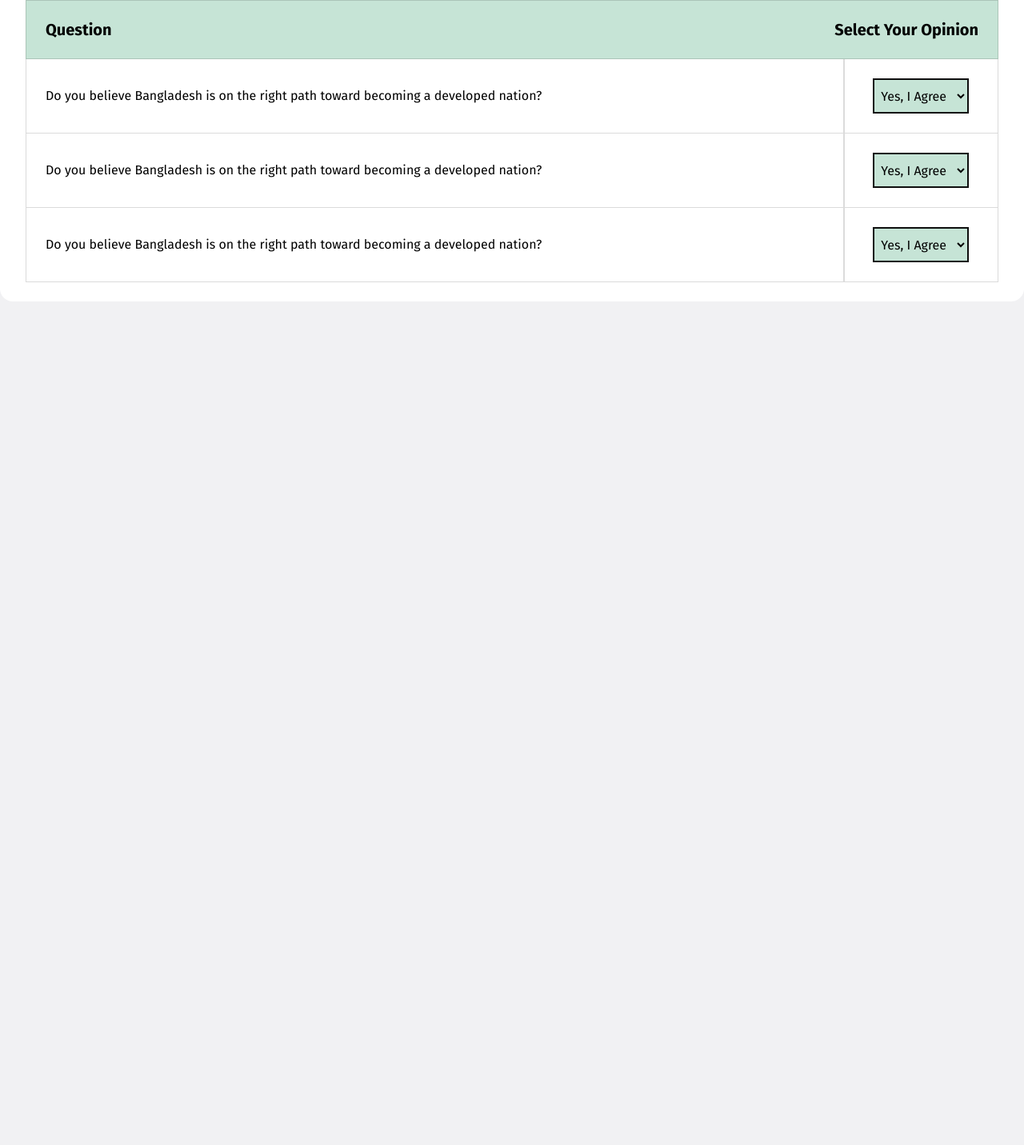
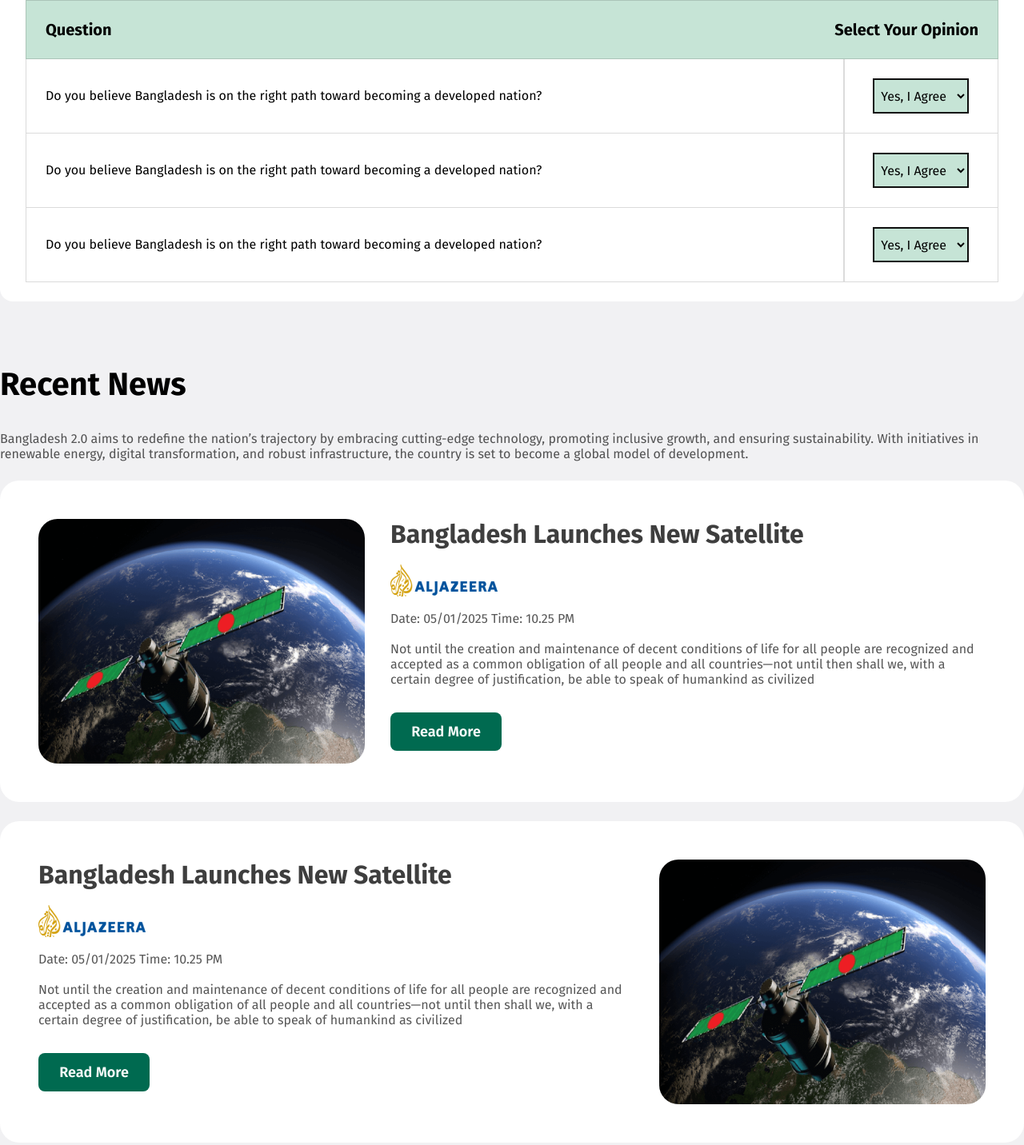
Before and after one commit to zrrehan/Programming-Hero-Assignment-1, a plain HTML site: page index.html in a window 1280 px wide. Shown: the part 2093-3525 px from the top of the page at 80% size. Before the commit the page ends 2470 px from the top, so only its background shows below. Drawn offline with Linux system fonts and the light colour scheme.

Commit message:
Added the News Section

```diff
--- a/index.html
+++ b/index.html
@@ -15,6 +15,7 @@
     </head>
 
     <main>
+        <!-- creating the banner section  -->
         <div class="banner">
             <div class="banner-info">
                 <h3 id = "banner-header">Bangladesh 2.0</h3>
@@ -24,6 +25,7 @@
             <img class = "banner-img" src="all-assets/assets/hero.png" alt="National Martyrs' Memorial">
         </div>
 
+        <!-- creating the pillar section  -->
         <div class="pillar-section">
             <h1 id = "pillar-header">Pillars of "Bangladesh 2.0"</h1>
             <div class="pillar-card-container">
@@ -94,6 +96,7 @@
             </div>
         </div>
 
+        <!-- creating the opinion section  -->
         <div class="opinion-section">
             <h2>Your Opinion Matters</h2>
             <div class="table-box">
@@ -135,6 +138,56 @@
             </div>
         </div>
 
+        <!-- creating the news section  -->
+
+        <div class="recent-news">
+            <div class="news-head-para">
+                <h1 class="news-title">Recent News</h1>
+                <p class="news-para">Bangladesh 2.0 aims to redefine the nation’s trajectory by embracing cutting-edge technology, promoting inclusive growth, and ensuring sustainability. With initiatives in renewable energy, digital transformation, and robust infrastructure, the country is set to become a global model of development.</p>
+            </div>
+            <div class="news-card-container">
+                <div class="news-card">
+                    <img class = "news-image" src = "all-assets/assets/satelite.png">
+                    <div class="news">
+                        <h2 class="news-card-title">Bangladesh Launches New Satellite</h2>
+                        <img src="all-assets/assets/al-jazeera.png" alt="al-jazeera">
+                        <p class="news-text">
+                            Date: 05/01/2025 Time: 10.25 PM <br><br>
+                            Not until the creation and maintenance of decent conditions of life for all people are recognized and accepted as a common obligation of all people and all countries—not until then shall we, with a certain degree of justification, be able to speak of humankind as civilized
+                        </p>
+                        <button class = "btn">Read More</button>
+                    </div>
+                </div>
+
+                <div class="news-card">
+                    <div class="news">
+                        <h2 class="news-card-title">Bangladesh Launches New Satellite</h2>
+                        <img src="all-assets/assets/al-jazeera.png" alt="al-jazeera">
+                        <p class="news-text">
+                            Date: 05/01/2025 Time: 10.25 PM <br><br>
+                            Not until the creation and maintenance of decent conditions of life for all people are recognized and accepted as a common obligation of all people and all countries—not until then shall we, with a certain degree of justification, be able to speak of humankind as civilized
+                        </p>
+                        <button class = "btn">Read More</button>
+                    </div>
+                    <img class = "news-image" src = "all-assets/assets/satelite.png">
+                </div>
+
+                <div class="news-card">
+                    <img class = "news-image" src = "all-assets/assets/satelite.png">
+                    <div class="news">
+                        <h2 class="news-card-title">Bangladesh Launches New Satellite</h2>
+                        <img src="all-assets/assets/al-jazeera.png" alt="al-jazeera">
+                        <p class="news-text">
+                            Date: 05/01/2025 Time: 10.25 PM <br><br>
+                            Not until the creation and maintenance of decent conditions of life for all people are recognized and accepted as a common obligation of all people and all countries—not until then shall we, with a certain degree of justification, be able to speak of humankind as civilized
+                        </p>
+                        <button class = "btn">Read More</button>
+                    </div>
+
+                </div>
+            </div>
+        </div>
+
     </main>
     <footer></footer>
 </body>
--- a/style.css
+++ b/style.css
@@ -340,3 +340,69 @@ select {
     flex-direction: column;
     justify-content: space-between;
 }
+
+/* styling news  */
+.recent-news {
+    height: 1406px;
+    width: 1280px;
+    margin: 80px auto 0px auto;
+}
+
+.news-head-para {
+    height: 120px;
+    display: flex;
+    flex-direction: column;
+    justify-content: space-between;
+    margin-bottom: 8px;
+}
+
+.news-head-para > h1 {
+    font-size: 40px;
+}
+
+.news-head-para > p, .news-text {
+    font-size: 16px;
+    color: rgba(14, 14, 14, 0.7);
+}
+
+.news {
+    height: 290px;
+    width: 744px;
+    display: flex;
+    flex-direction: column;
+    justify-content: space-between;
+}
+
+.news-card {
+    display: flex;
+    justify-content: space-between;
+    padding: 48px;
+    margin-top: 24px;
+    background-color: #FFFFFF;
+    border-radius: 24px;
+}
+
+.news-image {
+    height: 306px;
+    width: 408px;
+    border-radius: 24px;
+}
+
+.news-card-title {
+    color: rgba(14, 14, 14, 0.8);
+    font-size: 32px;
+}
+
+.news-text {
+    height: 108px;
+}
+
+.news > img {
+    height: 40px;
+    width: 134px;
+}
+
+.news > button {
+    height: 48px;
+    width: 139px;
+}
```
